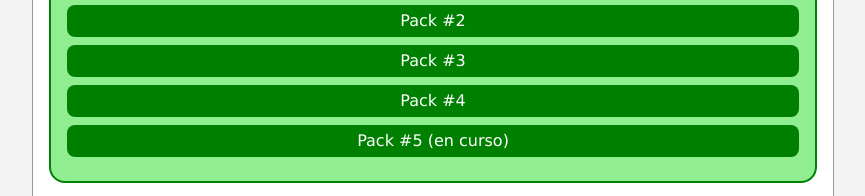
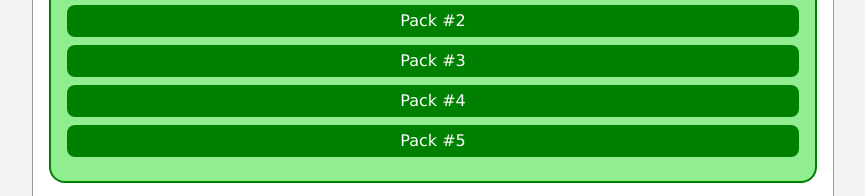
Before and after one commit to albertobastos/hora-veintipico-stickers, a website: page docs/index.html in a window 1280 px wide. Shown: the part 1289-1485 px from the top of the page, without its empty margins (207-1072 px from the left). Drawn offline with Linux system fonts and the light colour scheme.

Commit message:
pack 5 de whatsapp cerrado

```diff
--- a/docs/index.html
+++ b/docs/index.html
@@ -107,7 +107,7 @@
         <a
           href="bin/Hora Veintipico (5).wastickers"
           title="Pack #5 de Stickers de Hora Veintipico para Whatsapp"
-        >Pack #5 (en curso)</a>
+        >Pack #5</a>
       </div>
     </div>
     <div class="box telegram">
```
